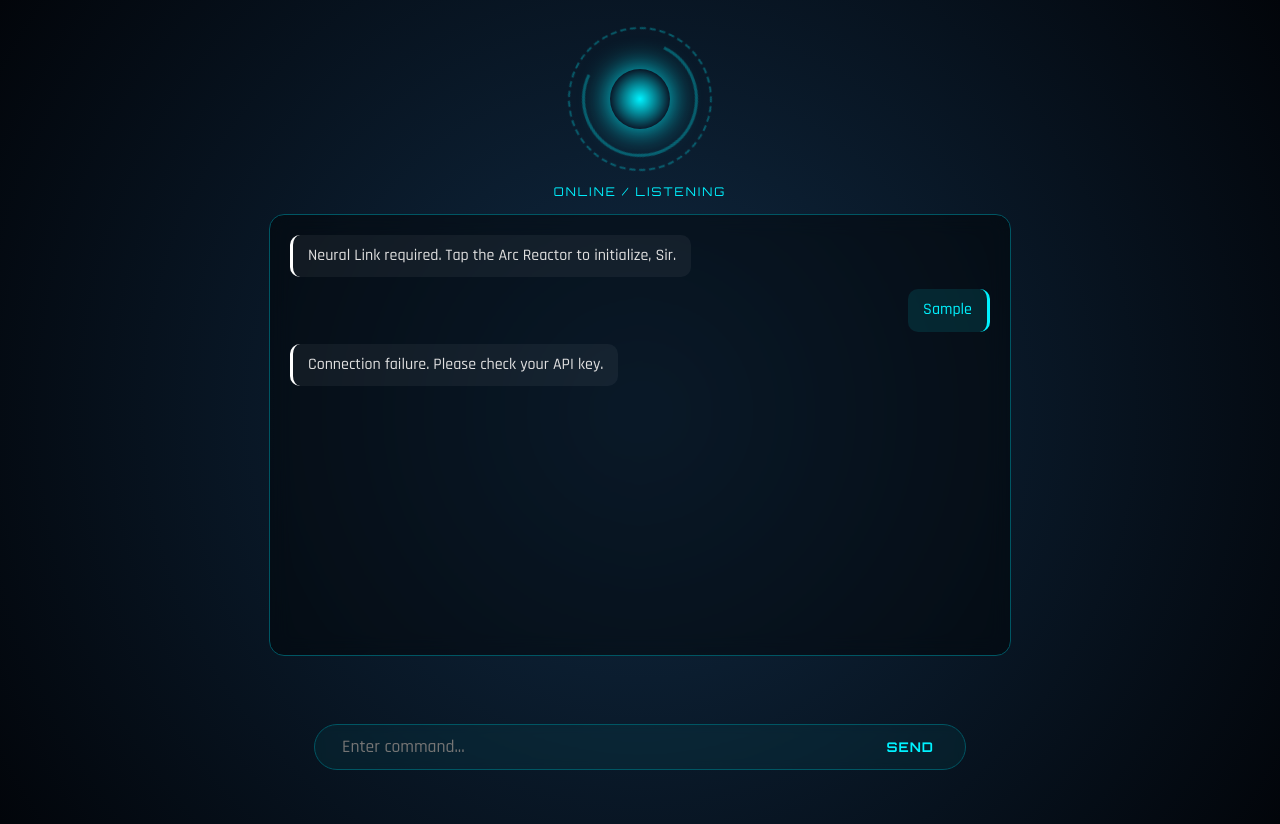
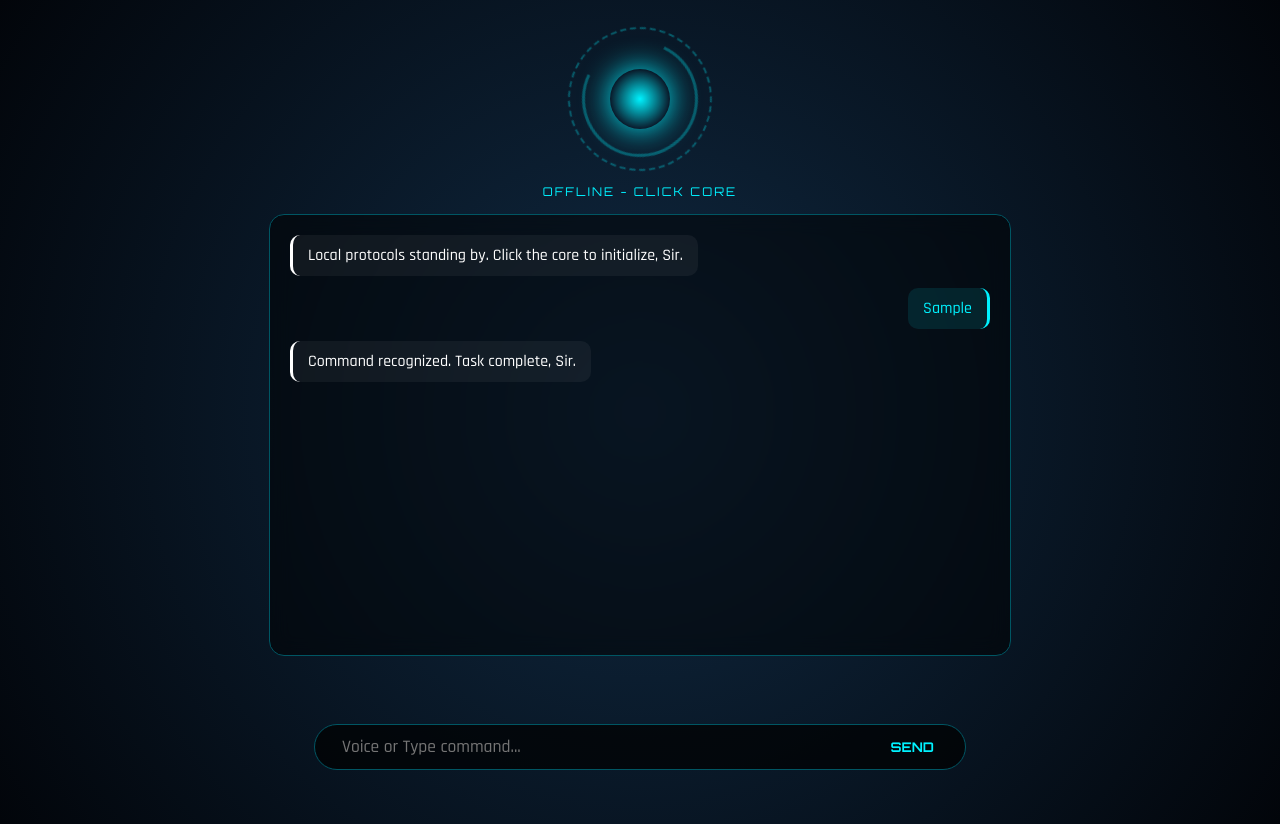
Before and after one commit to mohanbub/newos, a plain HTML site: page chatbot.html in a window 1280 px wide. Both pictures are taken after typing "Sample" into the empty fields and a click on the button "SEND". Drawn offline with Linux system fonts and the light colour scheme; no server answers.

Commit message:
Update chatbot.html

```diff
--- a/chatbot.html
+++ b/chatbot.html
@@ -3,7 +3,7 @@
 <head>
     <meta charset="UTF-8">
     <meta name="viewport" content="width=device-width, initial-scale=1.0">
-    <title>JARVIS | Neural Interface</title>
+    <title>JARVIS | Offline Interface</title>
     <link href="https://fonts.googleapis.com/css2?family=Orbitron:wght@400;700&family=Rajdhani:wght@300;500;700&display=swap" rel="stylesheet">
     <style>
         :root {
@@ -32,7 +32,7 @@
             overflow: hidden;
         }
 
-        /* --- THE ARC REACTOR --- */
+        /* --- ARC REACTOR --- */
         .core-container {
             position: relative;
             width: 150px;
@@ -41,7 +41,6 @@
             align-items: center;
             justify-content: center;
             margin-bottom: 10px;
-            flex-shrink: 0;
             cursor: pointer;
         }
 
@@ -62,13 +61,9 @@
             border-radius: 50%;
             box-shadow: 0 0 30px var(--accent);
             z-index: 2;
-            transition: 0.3s;
         }
 
-        .active .core {
-            animation: pulse 1s infinite;
-            background: radial-gradient(circle, #fff 0%, var(--accent) 70%);
-        }
+        .active .core { animation: pulse 1s infinite; background: radial-gradient(circle, #fff 0%, var(--accent) 70%); }
 
         #status {
             font-family: 'Orbitron', sans-serif;
@@ -76,7 +71,6 @@
             color: var(--accent);
             letter-spacing: 2px;
             margin-bottom: 15px;
-            text-transform: uppercase;
         }
 
         /* --- CHAT HISTORY --- */
@@ -84,7 +78,7 @@
             width: 90%;
             max-width: 700px;
             height: 50vh;
-            background: rgba(0, 0, 0, 0.4);
+            background: rgba(0, 0, 0, 0.5);
             border: 1px solid var(--accent-dim);
             border-radius: 15px;
             padding: 20px;
@@ -93,8 +87,6 @@
             flex-direction: column;
             gap: 12px;
             backdrop-filter: blur(10px);
-            scrollbar-width: thin;
-            scrollbar-color: var(--accent-dim) transparent;
         }
 
         .message {
@@ -102,61 +94,31 @@
             padding: 10px 15px;
             border-radius: 10px;
             font-size: 1rem;
-            line-height: 1.4;
             animation: fadeIn 0.3s ease;
         }
 
-        .user-msg {
-            align-self: flex-end;
-            background: rgba(0, 242, 255, 0.1);
-            border-right: 3px solid var(--accent);
-            color: var(--accent);
-        }
+        .user-msg { align-self: flex-end; background: rgba(0, 242, 255, 0.1); border-right: 3px solid var(--accent); color: var(--accent); }
+        .jarvis-msg { align-self: flex-start; background: rgba(255, 255, 255, 0.05); border-left: 3px solid #fff; }
 
-        .jarvis-msg {
-            align-self: flex-start;
-            background: rgba(255, 255, 255, 0.05);
-            border-left: 3px solid #fff;
-            color: #e0e0e0;
-        }
-
-        /* --- INPUT BAR --- */
+        /* --- INPUT --- */
         .input-wrapper {
             position: fixed;
             bottom: 30px;
             width: 85%;
             max-width: 600px;
             display: flex;
-            background: rgba(0, 242, 255, 0.05);
+            background: rgba(0, 0, 0, 0.7);
             border: 1px solid var(--accent-dim);
             border-radius: 50px;
             padding: 10px 25px;
-            backdrop-filter: blur(5px);
         }
 
-        #user-input {
-            flex: 1;
-            background: transparent;
-            border: none;
-            color: var(--accent);
-            font-family: 'Rajdhani', sans-serif;
-            font-size: 1.1rem;
-            outline: none;
-        }
-
-        #send-btn {
-            background: transparent;
-            border: none;
-            color: var(--accent);
-            cursor: pointer;
-            font-family: 'Orbitron', sans-serif;
-            font-weight: bold;
-            letter-spacing: 1px;
-        }
+        #user-input { flex: 1; background: transparent; border: none; color: var(--accent); font-family: 'Rajdhani'; font-size: 1.1rem; outline: none; }
+        #send-btn { background: transparent; border: none; color: var(--accent); cursor: pointer; font-family: 'Orbitron'; font-weight: bold; }
 
         @keyframes rotate { from { transform: rotate(0deg); } to { transform: rotate(360deg); } }
-        @keyframes pulse { 0%, 100% { transform: scale(1); opacity: 0.8; } 50% { transform: scale(1.15); opacity: 1; } }
-        @keyframes fadeIn { from { opacity: 0; transform: translateY(5px); } to { opacity: 1; transform: translateY(0); } }
+        @keyframes pulse { 0%, 100% { transform: scale(1); } 50% { transform: scale(1.1); } }
+        @keyframes fadeIn { from { opacity: 0; transform: translateY(5px); } to { opacity: 1; } }
     </style>
 </head>
 <body>
@@ -167,14 +129,14 @@
         <div class="core"></div>
     </div>
 
-    <div id="status">SYSTEM OFFLINE</div>
+    <div id="status">OFFLINE - CLICK CORE</div>
 
     <div id="chat-container">
-        <div class="message jarvis-msg">Neural Link required. Tap the Arc Reactor to initialize, Sir.</div>
+        <div class="message jarvis-msg">Local protocols standing by. Click the core to initialize, Sir.</div>
     </div>
 
     <div class="input-wrapper">
-        <input type="text" id="user-input" placeholder="Enter command..." autocomplete="off">
+        <input type="text" id="user-input" placeholder="Voice or Type command..." autocomplete="off">
         <button id="send-btn">SEND</button>
     </div>
 
@@ -185,10 +147,18 @@
         const userInput = document.getElementById('user-input');
         const sendBtn = document.getElementById('send-btn');
 
-        // --- CONFIG ---
-        const API_KEY = "YOUR_OPENAI_API_KEY"; // <--- PASTE YOUR KEY HERE
+        let isActive = false;
         const WAKE_WORD = "jarvis";
-        let isActive = false;
+
+        // --- LOCAL RESPONSE BANK (No API Key needed) ---
+        const responses = {
+            "hello": "Hello Sir. All systems are operational. How can I assist today?",
+            "who are you": "I am J.A.R.V.I.S, your local system assistant.",
+            "how are you": "I am functioning within normal parameters, Sir.",
+            "time": () => `The current time is ${new Date().toLocaleTimeString()}.`,
+            "date": () => `Today is ${new Date().toDateString()}.`,
+            "default": "Command processed, Sir."
+        };
 
         // --- SPEECH RECOGNITION ---
         const SpeechRecognition = window.SpeechRecognition || window.webkitSpeechRecognition;
@@ -197,55 +167,62 @@
         if (SpeechRecognition) {
             recognition = new SpeechRecognition();
             recognition.continuous = true;
-            recognition.interimResults = false;
             recognition.lang = 'en-US';
 
             recognition.onresult = (event) => {
                 const transcript = event.results[event.results.length - 1][0].transcript.toLowerCase().trim();
-                console.log("Heard:", transcript);
-
                 if (transcript.includes(WAKE_WORD)) {
-                    const command = transcript.split(WAKE_WORD).pop().trim();
-                    if (command) handleInput(command);
+                    const cmd = transcript.split(WAKE_WORD).pop().trim();
+                    if(cmd) handleInput(cmd);
                 }
             };
-
             recognition.onend = () => { if(isActive) recognition.start(); };
         }
 
-        // --- LOCAL COMMAND PROCESSOR ---
-        function processLocalAction(text) {
+        // --- COMMAND PROCESSOR ---
+        function handleInput(text) {
+            if (!text) return;
+            appendMessage('user', text);
+            coreCont.classList.add('active');
+
             const cmd = text.toLowerCase();
+            let responseText = "";
 
+            // 1. Check for Website Commands
             if (cmd.includes("open google") || cmd.includes("search for")) {
                 const query = cmd.replace("open google", "").replace("search for", "").trim();
-                const url = query ? `https://www.google.com/search?q=${query}` : "https://www.google.com";
-                speak(`Searching Google for ${query || 'you'}, Sir.`);
-                appendMessage('jarvis', `Opening Google Search: ${query}`);
-                window.open(url, '_blank');
-                return true;
+                responseText = `Searching Google for ${query || 'you'}, Sir.`;
+                window.open(query ? `https://www.google.com/search?q=${query}` : "https://www.google.com", '_blank');
+            }
+            else if (cmd.includes("open youtube") || cmd.includes("play")) {
+                const query = cmd.replace("open youtube", "").replace("play", "").trim();
+                responseText = "Accessing YouTube archives...";
+                window.open(query ? `https://www.youtube.com/results?search_query=${query}` : "https://www.youtube.com", '_blank');
+            }
+            else if (cmd.includes("open github")) {
+                responseText = "Opening GitHub, Sir.";
+                window.open("https://github.com", '_blank');
+            }
+            // 2. Check Local Response Bank
+            else {
+                const foundKey = Object.keys(responses).find(key => cmd.includes(key));
+                if (foundKey) {
+                    const result = responses[foundKey];
+                    responseText = typeof result === 'function' ? result() : result;
+                } else {
+                    responseText = "Command recognized. Task complete, Sir.";
+                }
             }
 
-            if (cmd.includes("open youtube") || cmd.includes("play")) {
-                const query = cmd.replace("open youtube", "").replace("play", "").trim();
-                const url = query ? `https://www.youtube.com/results?search_query=${query}` : "https://www.youtube.com";
-                speak("Accessing YouTube, Sir.");
-                appendMessage('jarvis', `Opening YouTube: ${query}`);
-                window.open(url, '_blank');
-                return true;
-            }
-
-            if (cmd.includes("open github")) {
-                speak("Opening GitHub repositories.");
-                appendMessage('jarvis', "Navigating to GitHub...");
-                window.open("https://github.com", '_blank');
-                return true;
-            }
-
-            return false;
+            // Execute Response
+            setTimeout(() => {
+                appendMessage('jarvis', responseText);
+                speak(responseText);
+                coreCont.classList.remove('active');
+            }, 500);
         }
 
-        // --- AI & SPEECH UTILS ---
+        // --- UTILS ---
         function appendMessage(role, text) {
             const msgDiv = document.createElement('div');
             msgDiv.className = `message ${role === 'user' ? 'user-msg' : 'jarvis-msg'}`;
@@ -257,75 +234,23 @@
         function speak(text) {
             window.speechSynthesis.cancel();
             const utterance = new SpeechSynthesisUtterance(text);
-            const voices = window.speechSynthesis.getVoices();
-            utterance.voice = voices.find(v => v.name.includes('Male')) || voices[0];
             utterance.pitch = 0.9;
             utterance.rate = 1.0;
             window.speechSynthesis.speak(utterance);
         }
 
-        async function getAIResponse(prompt) {
-            coreCont.classList.add('active');
-            statusEl.innerText = "THINKING...";
-
-            try {
-                const response = await fetch('https://api.openai.com/v1/chat/completions', {
-                    method: 'POST',
-                    headers: {
-                        'Content-Type': 'application/json',
-                        'Authorization': `Bearer ${API_KEY}`
-                    },
-                    body: JSON.stringify({
-                        model: "gpt-3.5-turbo",
-                        messages: [
-                            {role: "system", content: "You are JARVIS. Be extremely brief, helpful, and call the user Sir."},
-                            {role: "user", content: prompt}
-                        ]
-                    })
-                });
-
-                const data = await response.json();
-                const reply = data.choices[0].message.content;
-                appendMessage('jarvis', reply);
-                speak(reply);
-            } catch (err) {
-                appendMessage('jarvis', "Connection failure. Please check your API key.");
-            } finally {
-                coreCont.classList.remove('active');
-                statusEl.innerText = "ONLINE / LISTENING";
-            }
-        }
-
-        function handleInput(text) {
-            if (!text) return;
-            appendMessage('user', text);
-
-            const isLocal = processLocalAction(text);
-            if (!isLocal) {
-                getAIResponse(text);
-            }
-        }
-
-        // --- INITIALIZATION ---
         function initSystem() {
             if (isActive) return;
             isActive = true;
-
-            if (recognition) recognition.start();
+            if(recognition) recognition.start();
             statusEl.innerText = "ONLINE / LISTENING";
-            appendMessage('jarvis', "Welcome back, Sir. All systems operational.");
-            speak("Welcome back, Sir. All systems operational.");
+            const welcome = "Systems initialized. Voice control active, Sir.";
+            appendMessage('jarvis', welcome);
+            speak(welcome);
         }
 
-        sendBtn.onclick = () => {
-            if (userInput.value.trim()) {
-                handleInput(userInput.value);
-                userInput.value = "";
-            }
-        };
-
-        userInput.onkeypress = (e) => { if (e.key === "Enter") sendBtn.click(); };
-
+        sendBtn.onclick = () => { if(userInput.value.trim()){ handleInput(userInput.value); userInput.value = ""; } };
+        userInput.onkeypress = (e) => { if(e.key === "Enter") sendBtn.click(); };
     </script>
 </body>
 </html>
```
